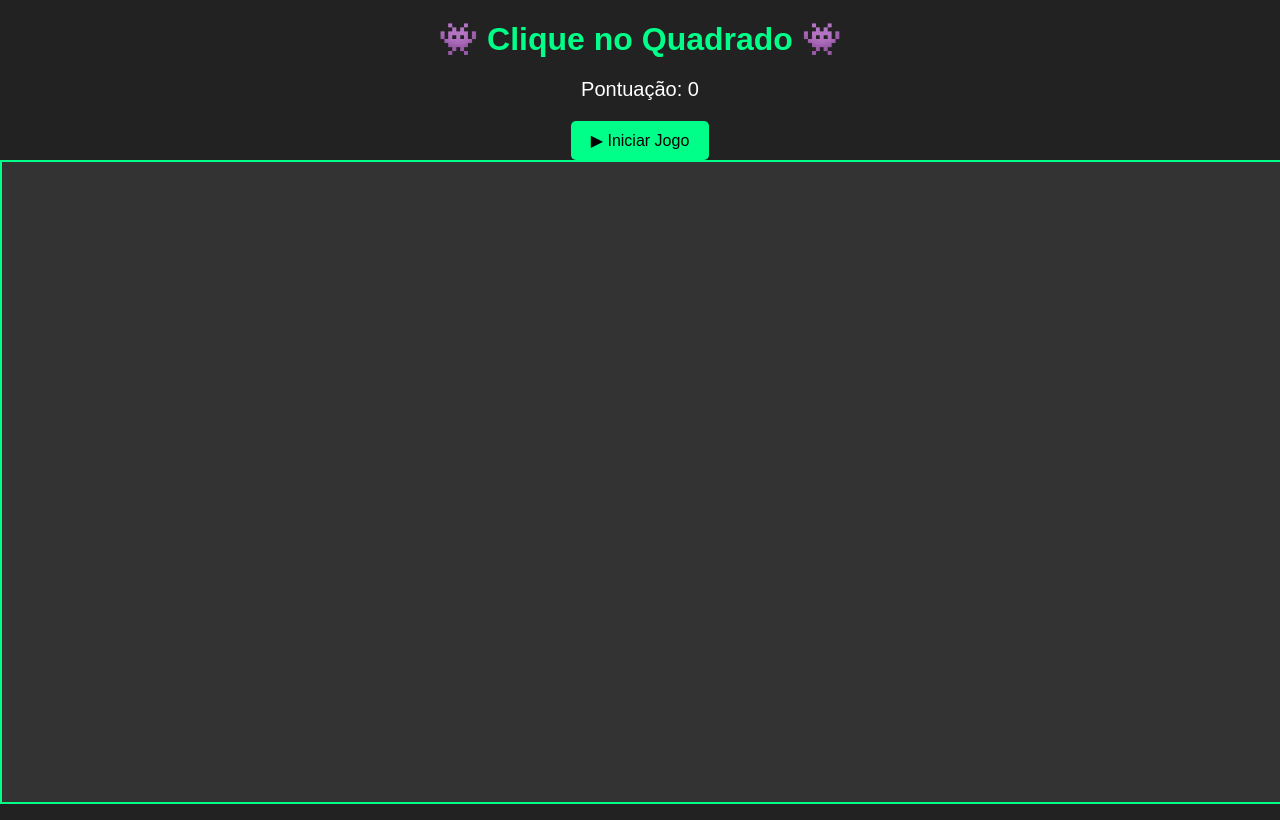
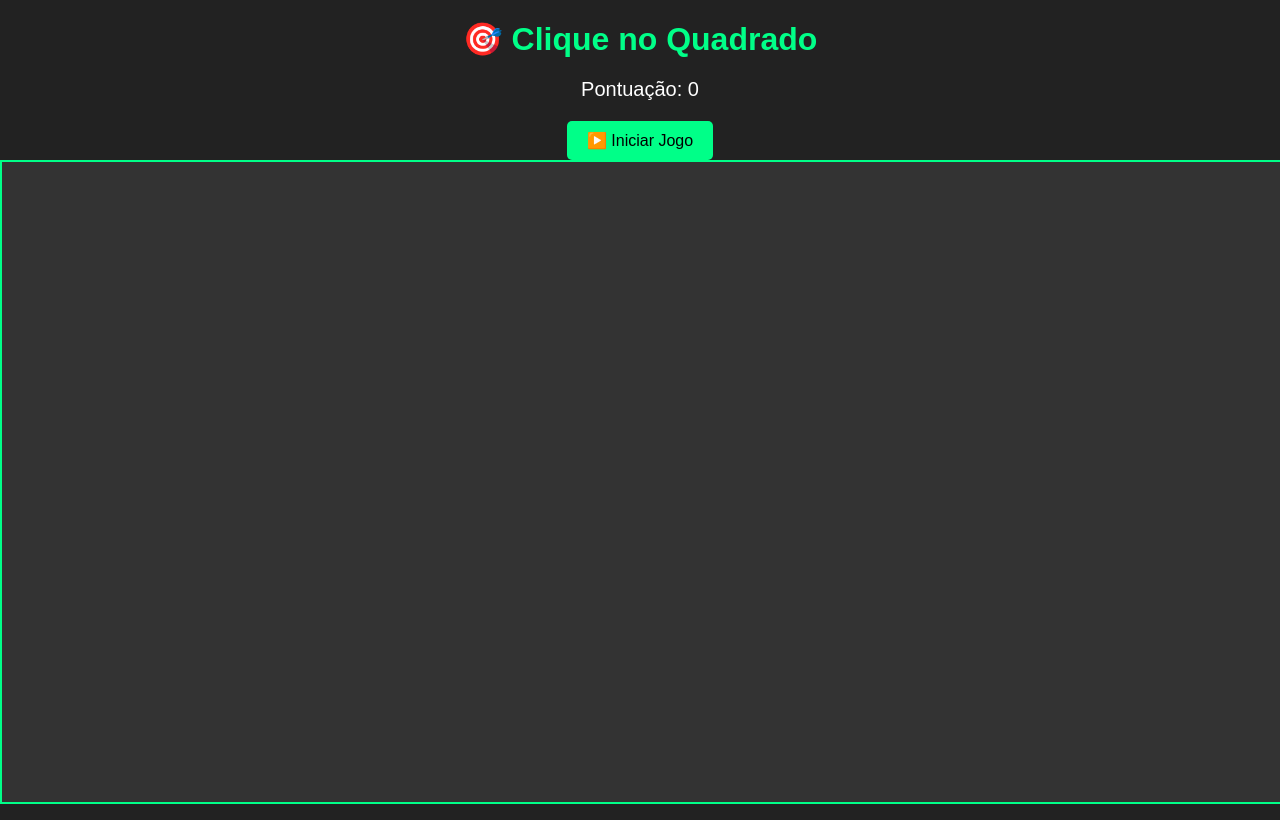
Before and after one commit to anaflaviaalves178-lab/jogo-quadrado, a plain HTML site: page index.html in a window 1280 px wide. Drawn offline with Linux system fonts and the light colour scheme.

Commit message:
Update index.html

```diff
--- a/index.html
+++ b/index.html
@@ -61,9 +61,9 @@
     </style>
 </head>
 <body>
-    <h1>👾 Clique no Quadrado 👾</h1>
+    <h1>🎯 Clique no Quadrado</h1>
     <p id="placar">Pontuação: 0</p>
-    <button onclick="iniciarJogo()">▶ Iniciar Jogo</button>
+    <button onclick="iniciarJogo()">▶️ Iniciar Jogo</button>
 
     <div id="jogo">
         <div id="quadrado"></div>
```
